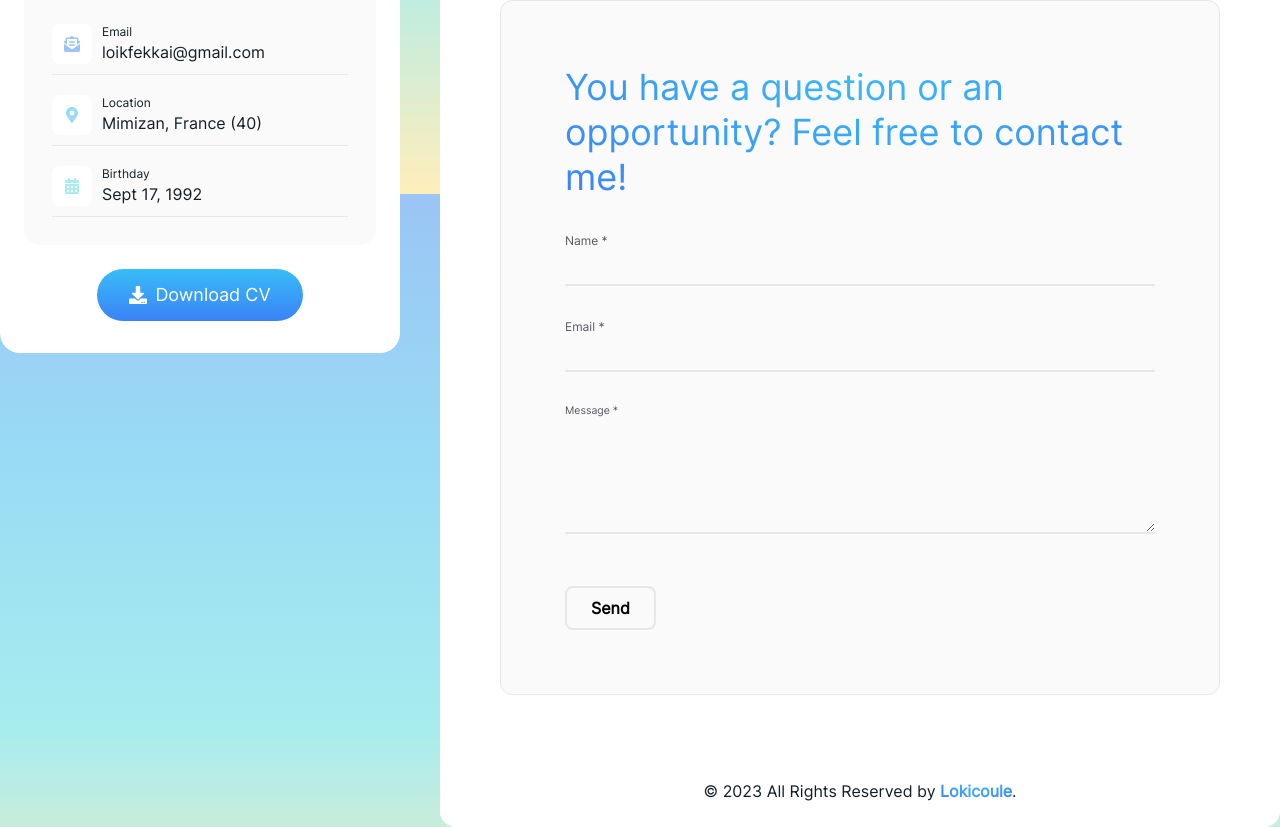
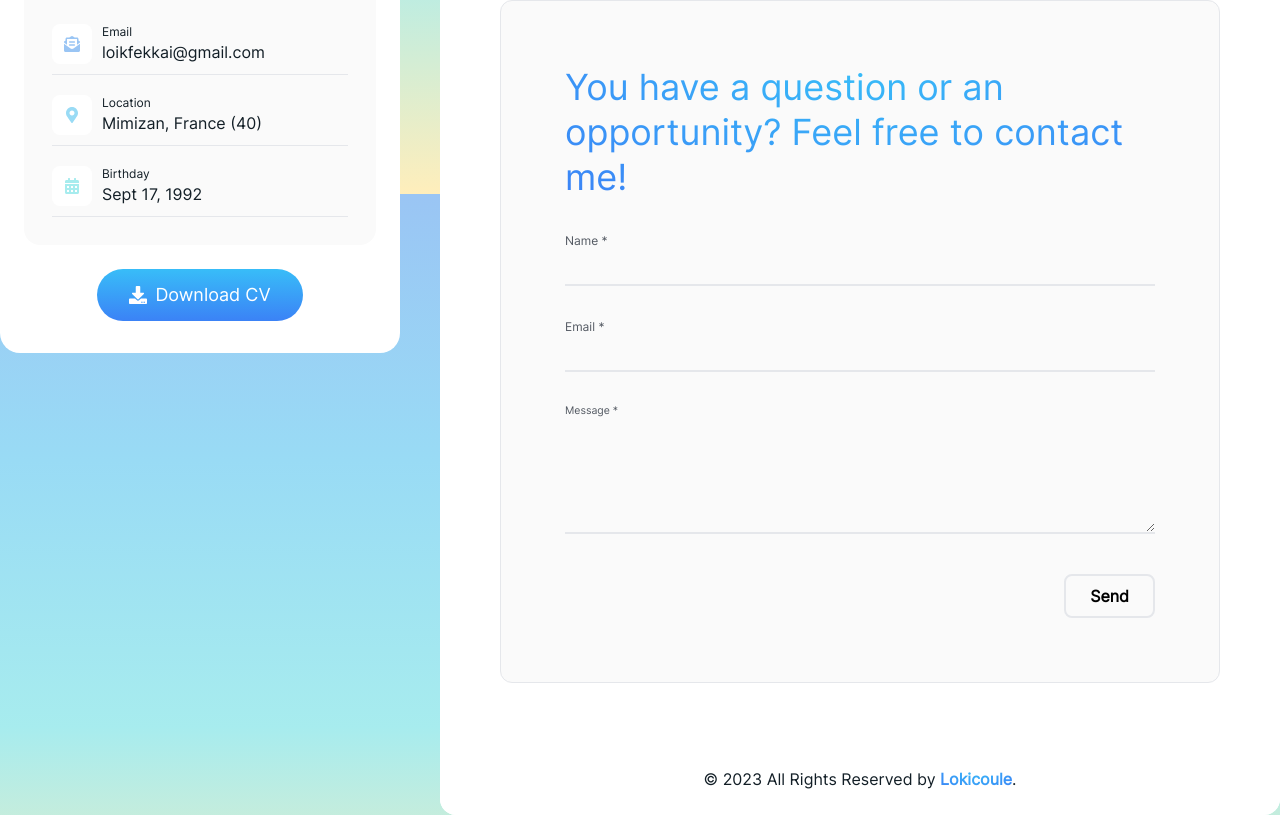
Before and after one commit to Lokicoule/portfolio, a React (Vite) app: page /contact in a window 1280 px wide. Shown: the part 606-1433 px from the top of the page. Built offline with nearby package versions, Linux system fonts and the light colour scheme.

Commit message:
style(contact): move submit button to the right

```diff
--- a/src/pages/contact/components/ContactFormView.tsx
+++ b/src/pages/contact/components/ContactFormView.tsx
@@ -77,7 +77,8 @@ const ContactFormView: React.FC<ContactFormViewProps> = ({ onSubmit }) => {
       />
 
       {!isSuccessful ? (
-        <div className="inline-block rounded-lg mt-3 hover:bg-gradient-to-r from-sky-400 to-blue-600 transition-all duration-300  ease-in-out">
+        <div className="flex items-center justify-end rounded-lg mt-3">
+          <div className="rounded-lg hover:bg-gradient-to-r from-sky-400 to-blue-600 transition-all duration-300  ease-in-out">
             <button
               className="font-semibold border-primary hover:border-transparent px-6  py-2 rounded-lg border-[2px] text-primary hover:text-white transition ease-in duration-200 "
               type="submit"
@@ -87,6 +88,7 @@ const ContactFormView: React.FC<ContactFormViewProps> = ({ onSubmit }) => {
                 ? translatingService.translate("contact.form.sending")
                 : translatingService.translate("contact.form.submit")}
             </button>
+          </div>
         </div>
       ) : (
         <span className="text-green-500 p-2 rounder-lg">
```
Lines whose indentation alone changed are shown as unchanged.
